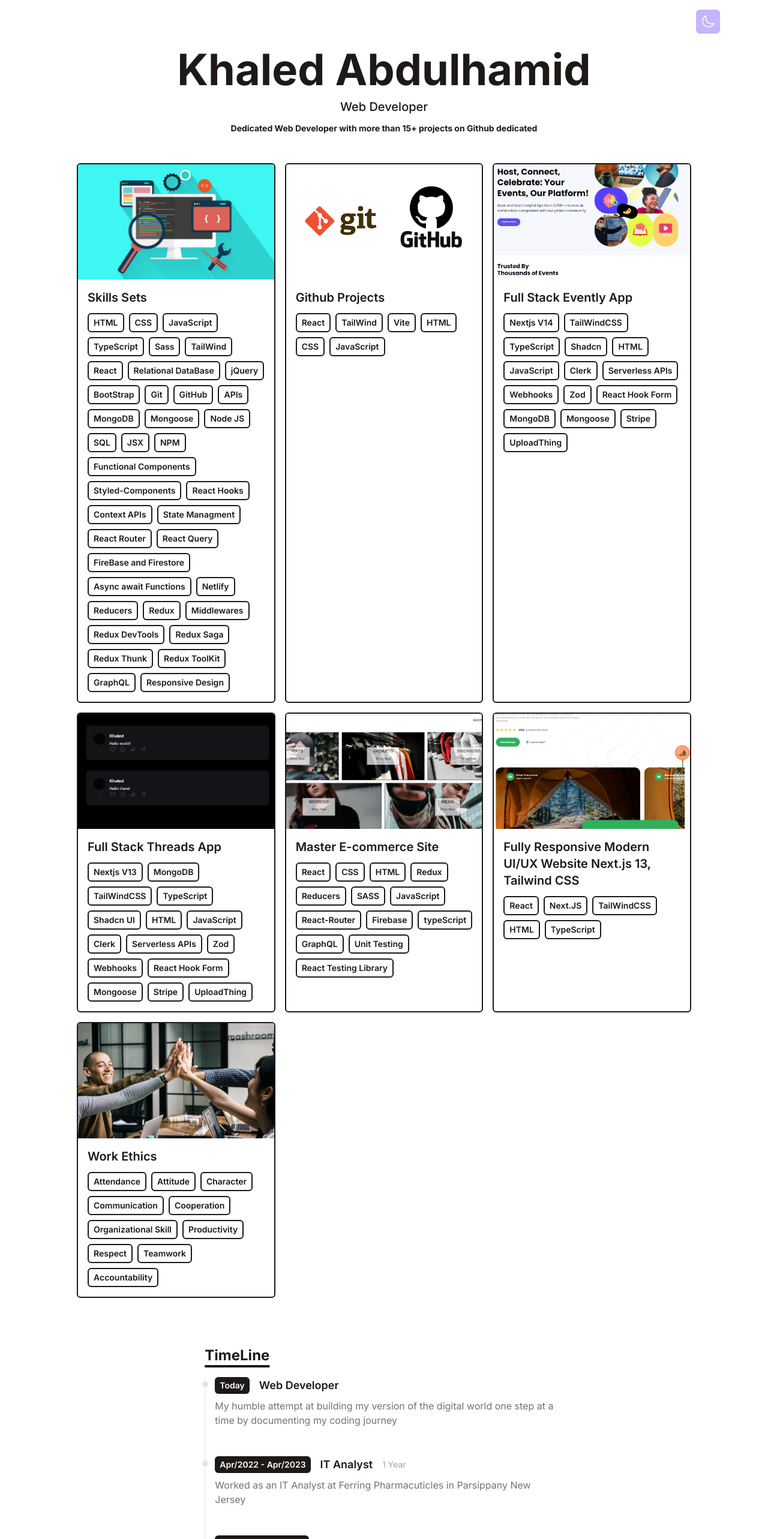
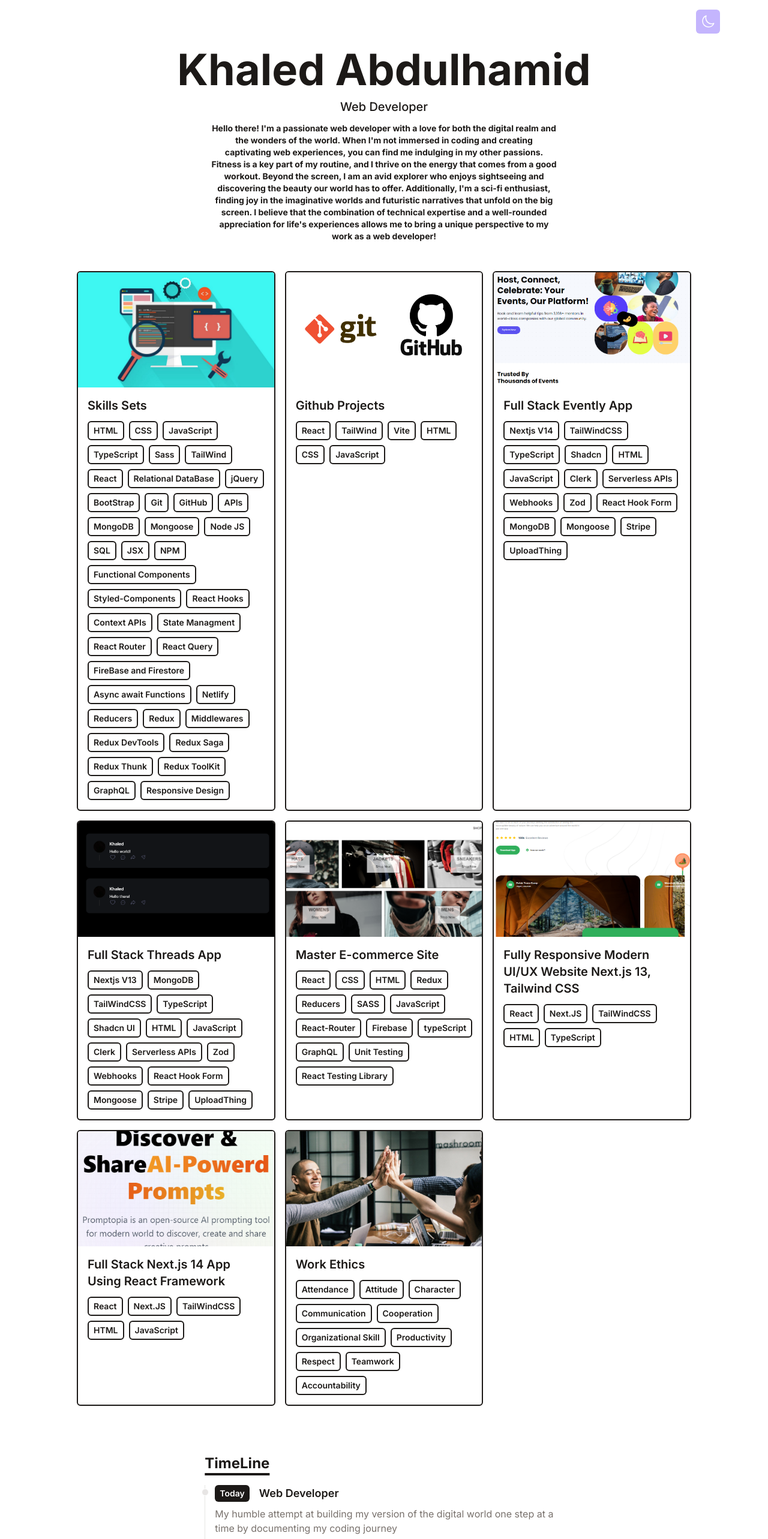
Before and after one commit to Khaledabdulhamed/Minimal-Portfolio, a React (Vite) app: page / in a window 1280 px wide. Shown: the top 2566 px of the page at 60% size. Built offline with nearby package versions, Linux system fonts and the light colour scheme.

Commit message:
Adding the Prompotia App

```diff
--- a/src/components/Intro.jsx
+++ b/src/components/Intro.jsx
@@ -12,8 +12,7 @@ const Intro = () => {
       dark:text-white
      '>Khaled Abdulhamid</h1>
      <p className='text-base md:text-xl mb-3 font-medium'>Web Developer</p>
-     <p className='text-sm max-w-xl mb-6 font-bold'>Dedicated Web Developer with more than
-      15+ projects on Github dedicated </p>
+     <p className='text-sm max-w-xl mb-6 font-bold'>Hello there! I'm a passionate web developer with a love for both the digital realm and the wonders of the world. When I'm not immersed in coding and creating captivating web experiences, you can find me indulging in my other passions. Fitness is a key part of my routine, and I thrive on the energy that comes from a good workout. Beyond the screen, I am an avid explorer who enjoys sightseeing and discovering the beauty our world has to offer. Additionally, I'm a sci-fi enthusiast, finding joy in the imaginative worlds and futuristic narratives that unfold on the big screen. I believe that the combination of technical expertise and a well-rounded appreciation for life's experiences allows me to bring a unique perspective to my work as a web developer! </p>
      </div>
   )
 }
--- a/src/data/portfolio.js
+++ b/src/data/portfolio.js
@@ -63,6 +63,13 @@ export default [
         'TypeScript'],
         link: 'https://stellar-gnome-436702.netlify.app/'
     },
+    {
+        title: 'Full Stack Next.js 14 App Using React Framework',
+        imageUrl: '/assets/Prompotia.png' ,
+        stack: ['React', 'Next.JS' , 'TailWindCSS', 'HTML' ,
+        'JavaScript'],
+        link: 'https://chimerical-biscuit-173297.netlify.app/'
+    },
 
     {
         title: 'Work Ethics',
```
Also changed, not shown: public/assets/Prompotia.png (added).
